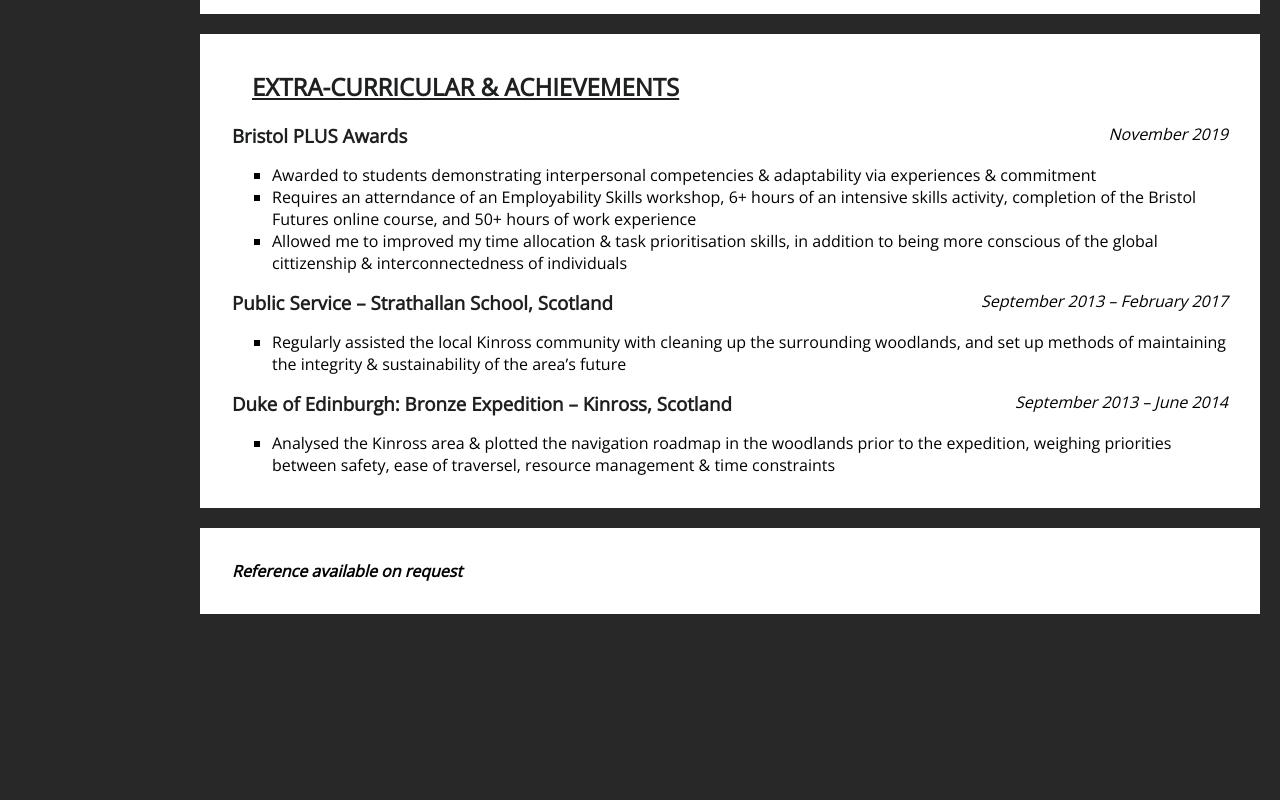
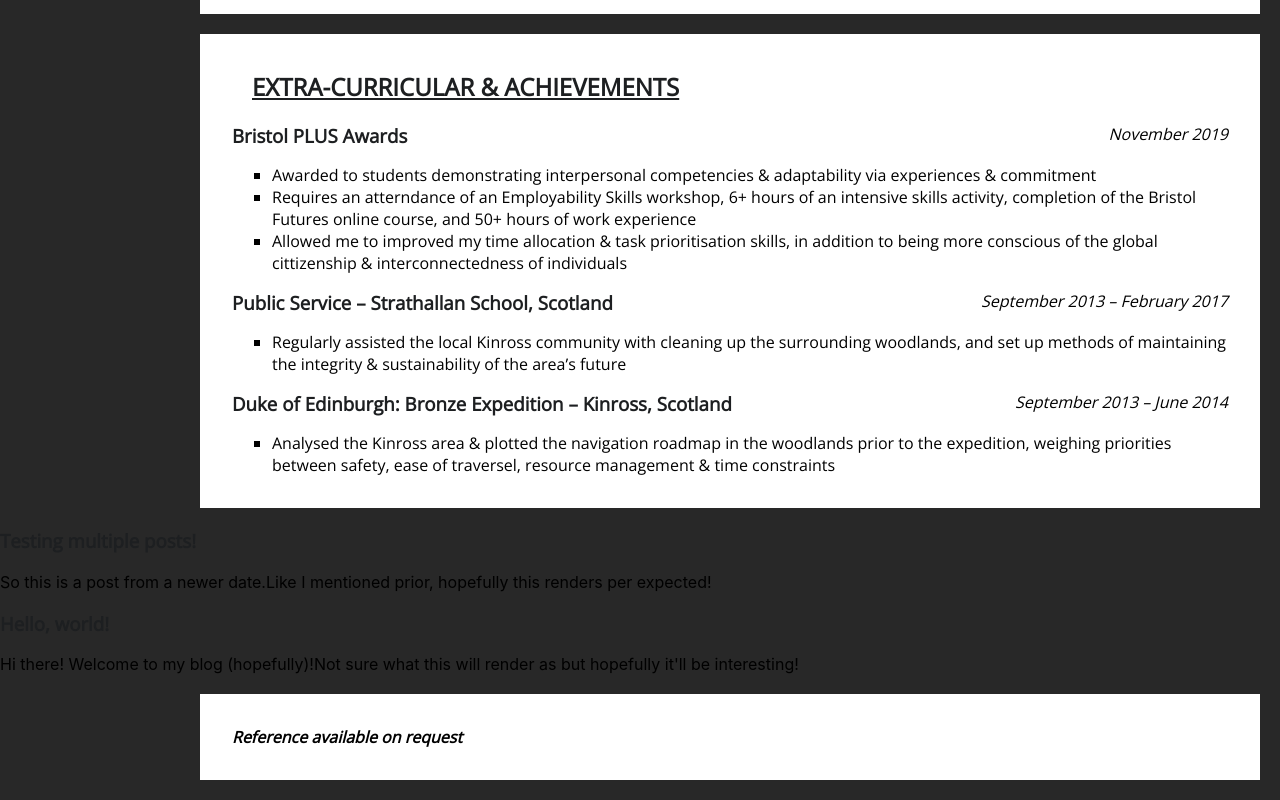
Before and after one commit to jpiamjariyakul/webpage_OLD, a React (Create React App) app in the folder react/portfolio-github/: page / in a window 1280 px wide. Shown: the part 2225-3025 px from the top of the page. Before the commit the page ends 2859 px from the top, so only its background shows below. Built offline with nearby package versions, Linux system fonts and the light colour scheme; some icons are missing.

Commit message:
Attempted implementation of blog functionality
It's not going well... for now.

```diff
--- /dev/null
+++ b/react/portfolio-github/src/components/blog/blog.js
@@ -0,0 +1,46 @@
+import React from 'react';
+
+function BlogBuild() {
+
+const ls_posts = [
+	[	"20, 03, 19",
+		"Testing multiple posts!",
+		[	"So this is a post from a newer date.",
+			"Like I mentioned prior, hopefully this renders per expected!"
+			]
+		],
+	[	"20, 03, 17",
+		"Hello, world!",
+		[	"Hi there! Welcome to my blog (hopefully)!",
+			"Not sure what this will render as but hopefully it'll be interesting!"
+			]
+		]
+];
+
+const ls_contents = ls_posts.map(item =>item[2]);
+// console.log(ls_contents)
+
+const post_rendered = ls_posts.map(item =>
+	<div>
+		<h3>{item[1]}</h3>
+		<b>{new Date(`item[0]`).toDateString}</b>
+		<p>{item[2]}</p>
+	</div>
+);
+return (
+<div>
+	{post_rendered}
+</div>
+);
+}
+
+export default BlogBuild;
+
+
+// function Blog() {
+// return (
+// 	<div>
+// 		{list_items}
+// 	</div>
+// 	);
+// }
--- a/react/portfolio-github/src/components/profile.js
+++ b/react/portfolio-github/src/components/profile.js
@@ -4,6 +4,8 @@ import Education from './profile/education.js';
 import Experience from './profile/experience.js';
 import Skills from './profile/skills.js';
 import Achievements from './profile/achievements';
+
+import Blog from './blog/blog';
 
 function Profile() {
 return (
@@ -12,6 +14,7 @@ return (
 	<Experience />
 	<Skills />
     <Achievements />
+	<Blog />
     <article><p><i><b>Reference available on request
     </b></i></p></article>
 </div>
```
Also changed, not shown: react/portfolio-github/src/components/blog/blogRender.js (added).
